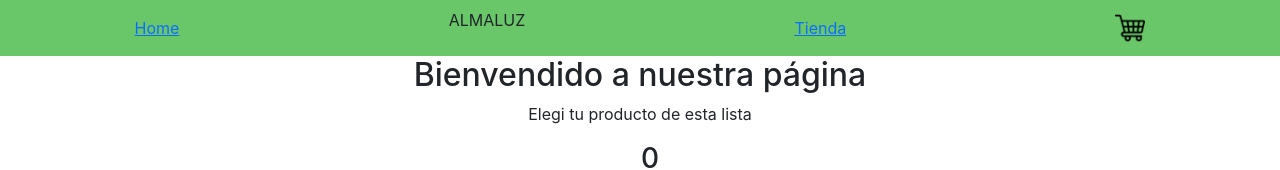
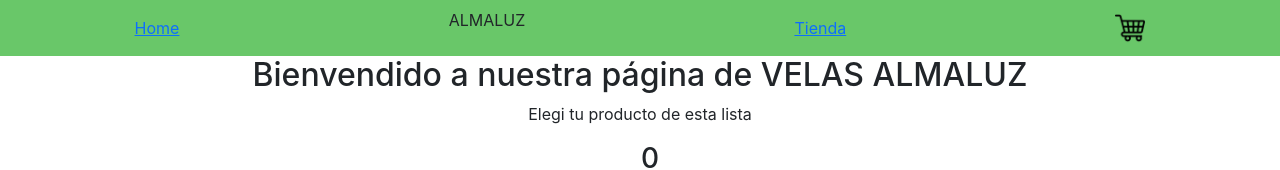
Before and after one commit to davidcba34/primerapp, a React (Create React App) app: page / in a window 1280 px wide. Shown: the top 170 px of the page. Built offline with nearby package versions, Linux system fonts and the light colour scheme.

Commit message:
correccion de landing 2

```diff
--- a/src/App.js
+++ b/src/App.js
@@ -9,7 +9,7 @@ function App() {
   return (
     <div className="App">
     <Navbar/>
-    <ItemListContainer/>
+    <ItemListContainer name="VELAS ALMALUZ"/>
     <Contador stock={10}/>
     <Body />
     </div>
--- a/src/component/ItemListContainer.js
+++ b/src/component/ItemListContainer.js
@@ -1,8 +1,8 @@
-function ItemListContainer() {
+function ItemListContainer({name}) {
 
   return (
     <section className="bienvenida">
-      <h2>Bienvendido a nuestra página</h2>
+      <h2>Bienvendido a nuestra página de {name}</h2>
       <p>Elegi tu producto de esta lista</p>
     </section>
   );
```
